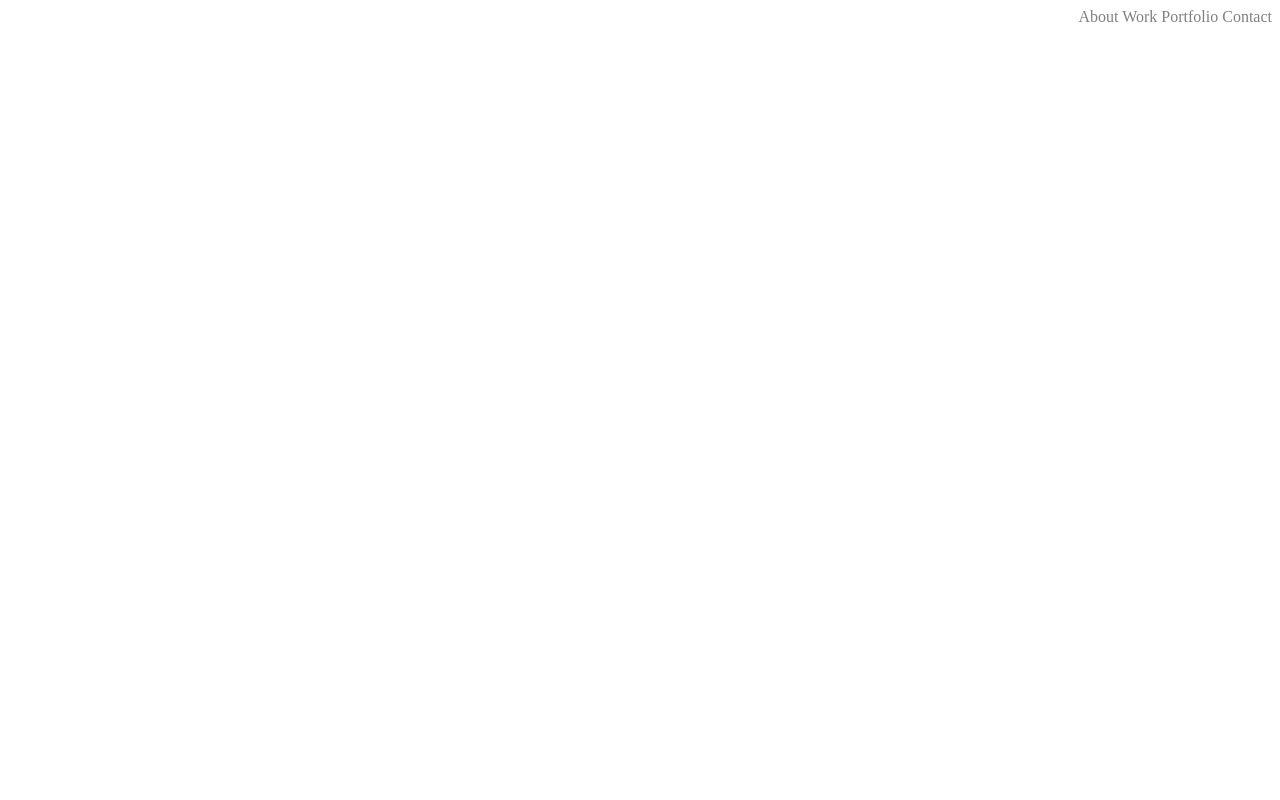
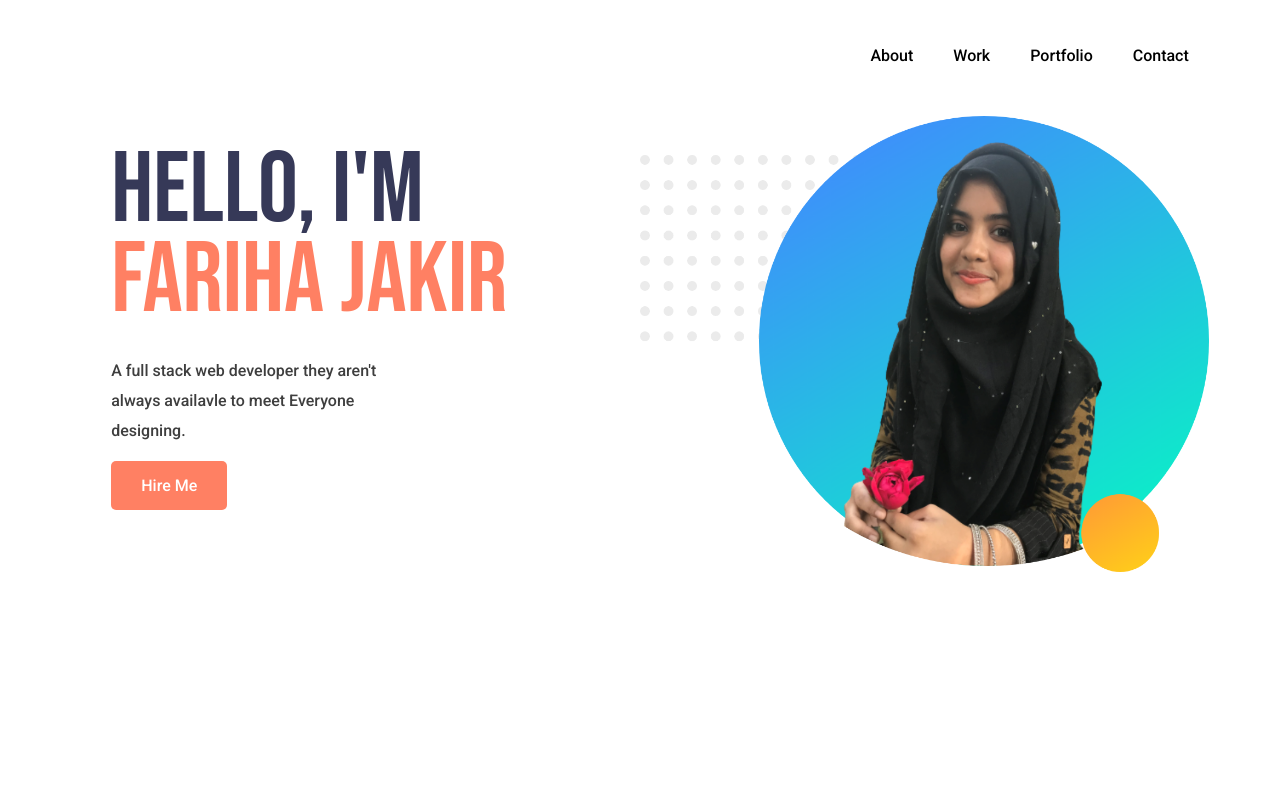
Before and after one commit to JannatulFariha/Assignment.1, a plain HTML site: page index.html in a window 1280 px wide. Shown: the top 800 px of the page. Drawn offline with Linux system fonts and the light colour scheme.

Commit message:
adding some sode

```diff
--- a/index.html
+++ b/index.html
@@ -6,14 +6,47 @@
     <meta name="viewport" content="width=device-width, initial-scale=1.0">
     <title>Document</title>
     <link rel="stylesheet" href="style.css">
+    <link rel="preconnect" href="https://fonts.googleapis.com">
+    <link rel="preconnect" href="https://fonts.gstatic.com" crossorigin>
+    <link href="https://fonts.googleapis.com/css2?family=Bebas+Neue&family=Poppins&family=Roboto:wght@300;500&display=swap" rel="stylesheet">
 </head>
 <body>
-    <div  class="header-button">
-        <a href="https://github.com/JannatulFariha">About</a>
-        <a href="https://www.programming-hero.com/">Work</a>
-        <a href="https://jannatulfariha.github.io/web.portfolio/ ">Portfolio</a>
-        <a href="https://www.facebook.com/">Contact</a>
+    <section class="container">
+        <section class="header">
+            <section>
+                <div class="menu">
+                    <ul>
+                        <li><a href="#">Contact</a></li>
+                        <li><a href="#">Portfolio</a> </li>
+                        <li><a href="#">Work</a> </li>
+                        <li> <a href="#">About</a> </li>
+                    </ul>
+                </div>
+            </section>
+            <section class="sec-section">
+                <div class="half-width">
+                    <h1>HELLO, I'M <br><span>FARIHA JAKIR</span></h1>
+                    <P>A full stack web developer they aren't always availavle to meet Everyone designing. </P>
+                    <a href="#">Hire Me</a>
+                </div>
+                <div class="half-width">
+                    <img src="images/fariha.png" alt="">
+                </div>
+            </section>
+            <section class="sec-section" >
+                <div class="half-width">
+                    <img src="images/fariha 2.png" alt="">
+                </div>
+                <div class="half-width">
+                    <h1 class="text-size">ABOUT</h1>
+                    <P>Lorem Ipsum is simply dummy text of the printing and typesetting industry. Lorem Ipsum has been the industry's standard dummy text ever since the 1500s, when an unknown printer took a galley of type and scrambled it to make a type specimen book.</P>
+                    <a href="#">Download Resume</a>
+                </div>
 
-    </div>
+            </section>
+
+        </section>
+
+    </section>
 </body>
 </html>
--- a/style.css
+++ b/style.css
@@ -1,9 +1,83 @@
-.header-button{
-    text-align: right;
+
+
+body{
+    font-family: 'Bebas Neue', cursive;
+    font-family: 'Poppins', sans-serif;
+    font-family: 'Roboto', sans-serif;
 
 }
-.header-button a{
-   text-decoration: none;
-   color:grey;
-   padding: 20px 10px 0px, 0px;
+section{
+    display: block;
 }
+.container{
+    width: 100%;
+    margin-bottom: 100px;
+}
+.header{
+    width: 90%;
+    margin: auto;
+}
+.menu{
+    height: 100px;
+}
+ul li{
+    list-style: none;
+}
+
+.menu li{
+    float: right;
+    padding: 30px 20px;
+    font-family:'Roboto', sans-serif ;
+}
+.menu li a{
+    color: black;
+    text-decoration: none;
+}
+.sec-section{
+    height: 500px;
+    margin-bottom: 200px;
+}
+span{
+    color: #FF8063;
+}
+.half-width{
+    width: 50%;
+    float: left;
+
+}
+.half-width h1{
+    font-size: 100px;
+    color: #363958;
+    font-weight: 500;
+    line-height: 90px;
+    margin: 30px 40px;
+    font-family: 'Bebas Neue', cursive;
+
+}
+.half-width p{
+    color: #3E3E3E;
+    line-height: 30px;
+    font-family:'Roboto', sans-serif ;
+    margin: 30px 40px;
+    width: 50%;
+
+}
+a{
+    text-decoration: none;
+}
+.half-width a{
+    padding: 15px 30px;
+    background-color: #FF8063;
+    color: white;
+    border: 0;
+    border-radius: 5px;
+    margin: 30px 40px;
+
+}
+.half-width img{
+    width: 100%;
+    margin-top: 60;
+}
+h1{
+font-size: 10px;
+}
```
Also changed, not shown: images/do not use this pic.png (added), images/do not use this pic2.png (added), images/fariha 2.png (added), images/fariha.png (added), images/image 4.png (added), images/image 5.png (added), images/image 8.png (added).
